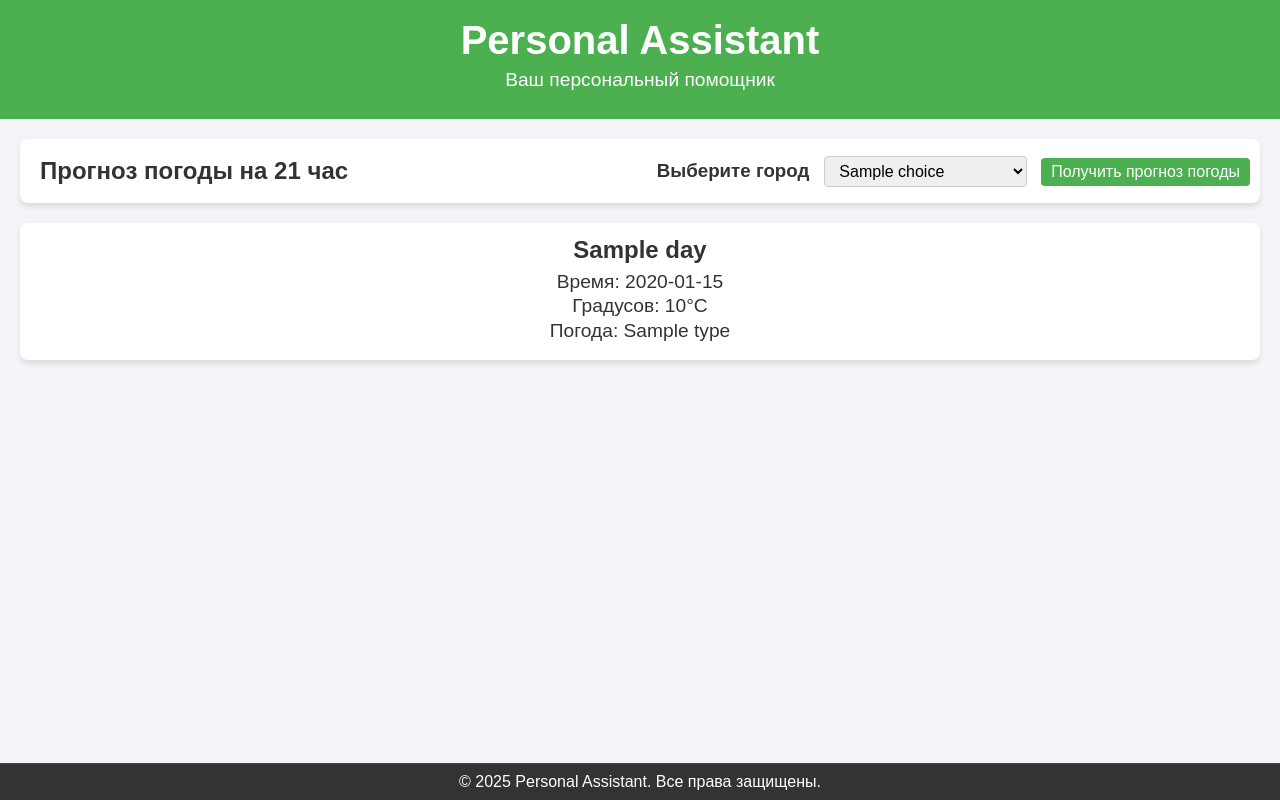
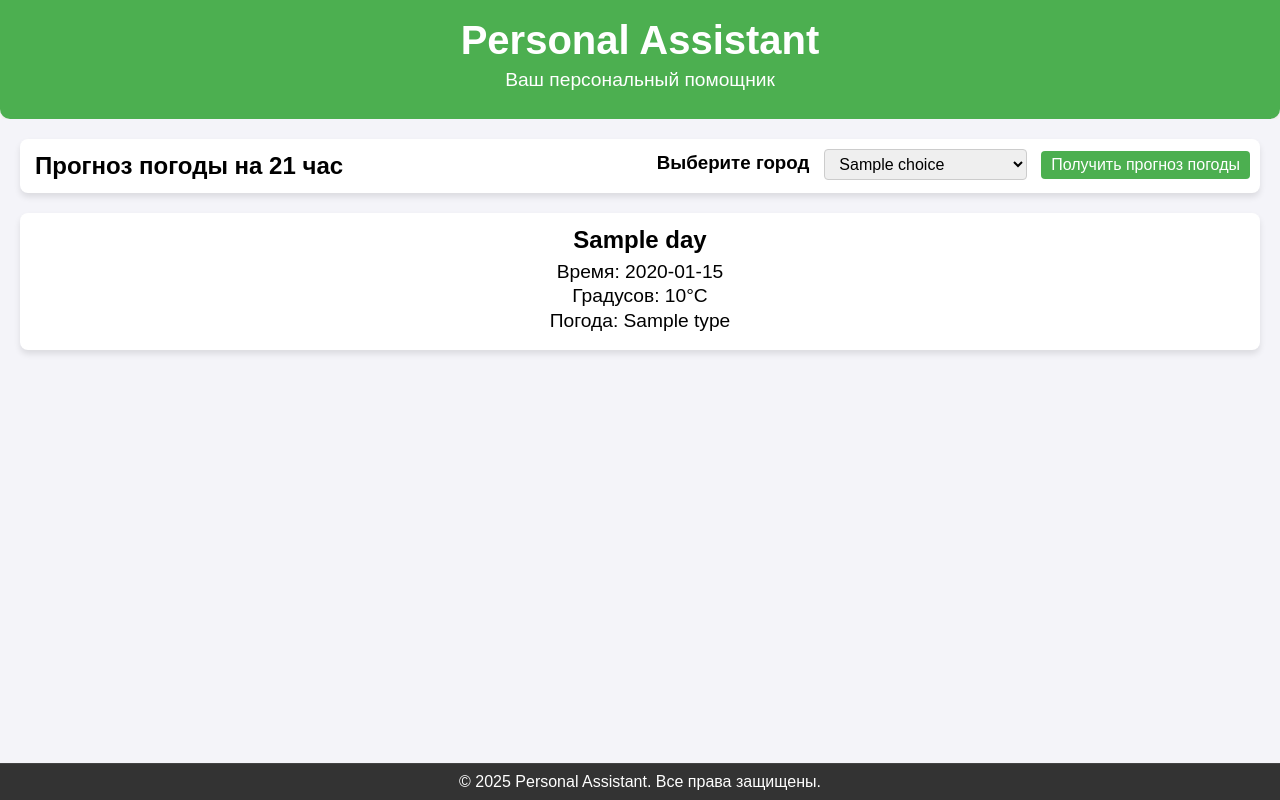
Before and after one commit to astrakhantsev163/python-assistant, a FastAPI app: template templates/index.html in a window 1280 px wide. Run offline with FastAPI, Linux system fonts and the light colour scheme; the template is opened without the code that fills it: most values are stand-ins (such as "Sample title", 1, 10 or a date in 2020); parts of the project's set-up code (start-up, migrations or seed data) failed here and were passed over.

Commit message:
update styles

```diff
--- a/static/styles/base.css
+++ b/static/styles/base.css
@@ -9,8 +9,6 @@
 body {
     font-family: Arial, sans-serif;
     line-height: 1;
-    background-color: #f4f4f9; /* Легкий серый фон */
-    color: #333; /* Цвет текста */
 }
 
 .container {
@@ -20,7 +18,7 @@ body {
 }
 
 h2 {
-    padding: 10px;
+    padding: 5px;
 }
 
 /* Для экранов меньше 600px */
@@ -35,6 +33,6 @@ h2 {
         margin-bottom: 15px; /* Отступ снизу */
     }
     .header-flex h3 {
-        align-text: left;
+        text-align: left; /* Выравнивание текста по левому краю */
     }
 }
--- a/static/styles/header.css
+++ b/static/styles/header.css
@@ -5,6 +5,9 @@ header {
     text-align: center;
     padding: 20px; /* Отступы */
     flex-shrink: 0; /* Запрещаем сжимать header */
+    border-bottom-left-radius: 10px; /* Радиус для левого нижнего угла */
+    border-bottom-right-radius: 10px; /* Радиус для правого нижнего угла */
+    box-shadow: 0 4px 6px rgba(0, 0, 0, 0.1);
 }
 
 header h1 {
@@ -20,7 +23,7 @@ header p {
 /* Стили для контейнера */
 .header-flex {
     display: flex;
-    align-items: center;
+
     gap: 10px;
     width: 100%;
     padding: 10px;
```
